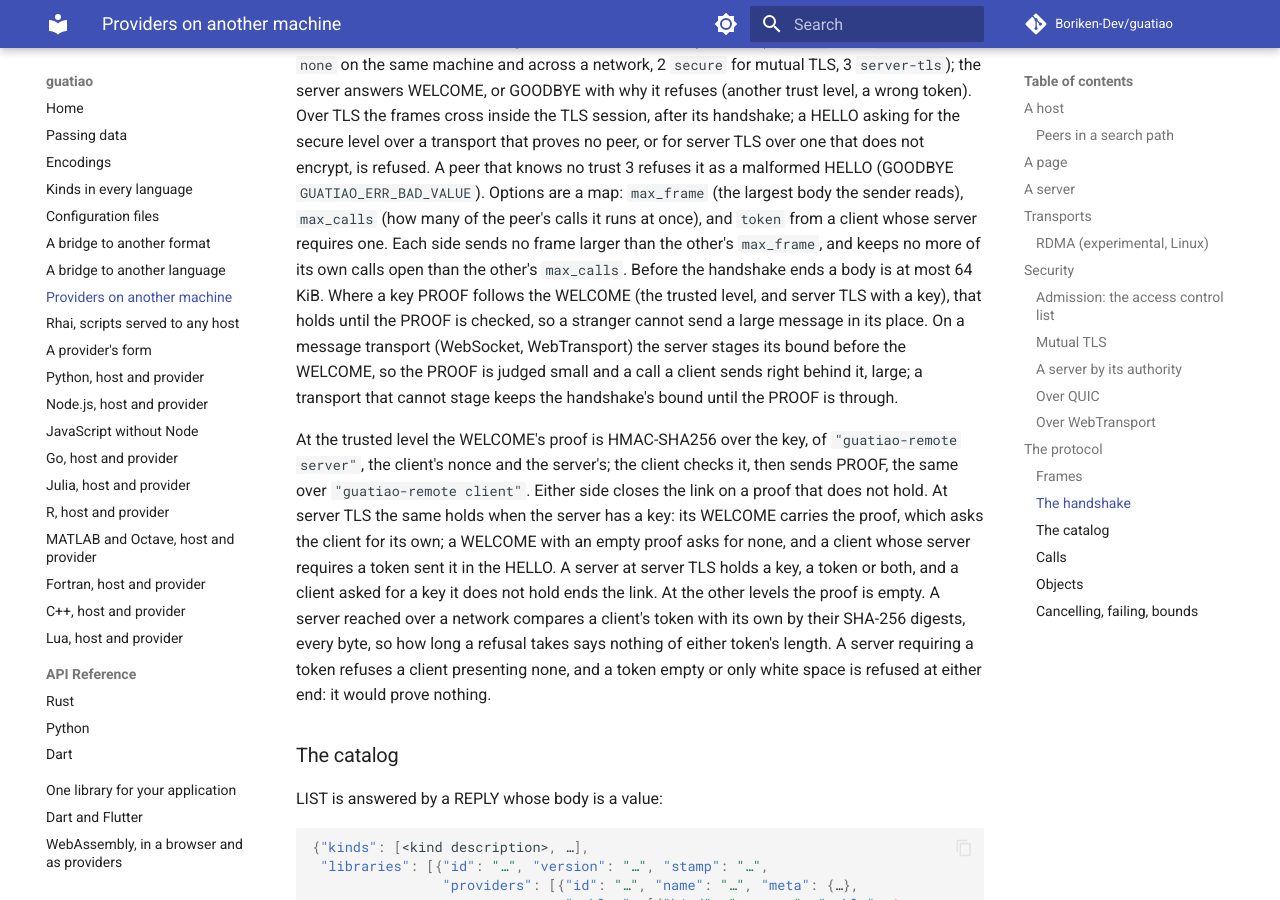
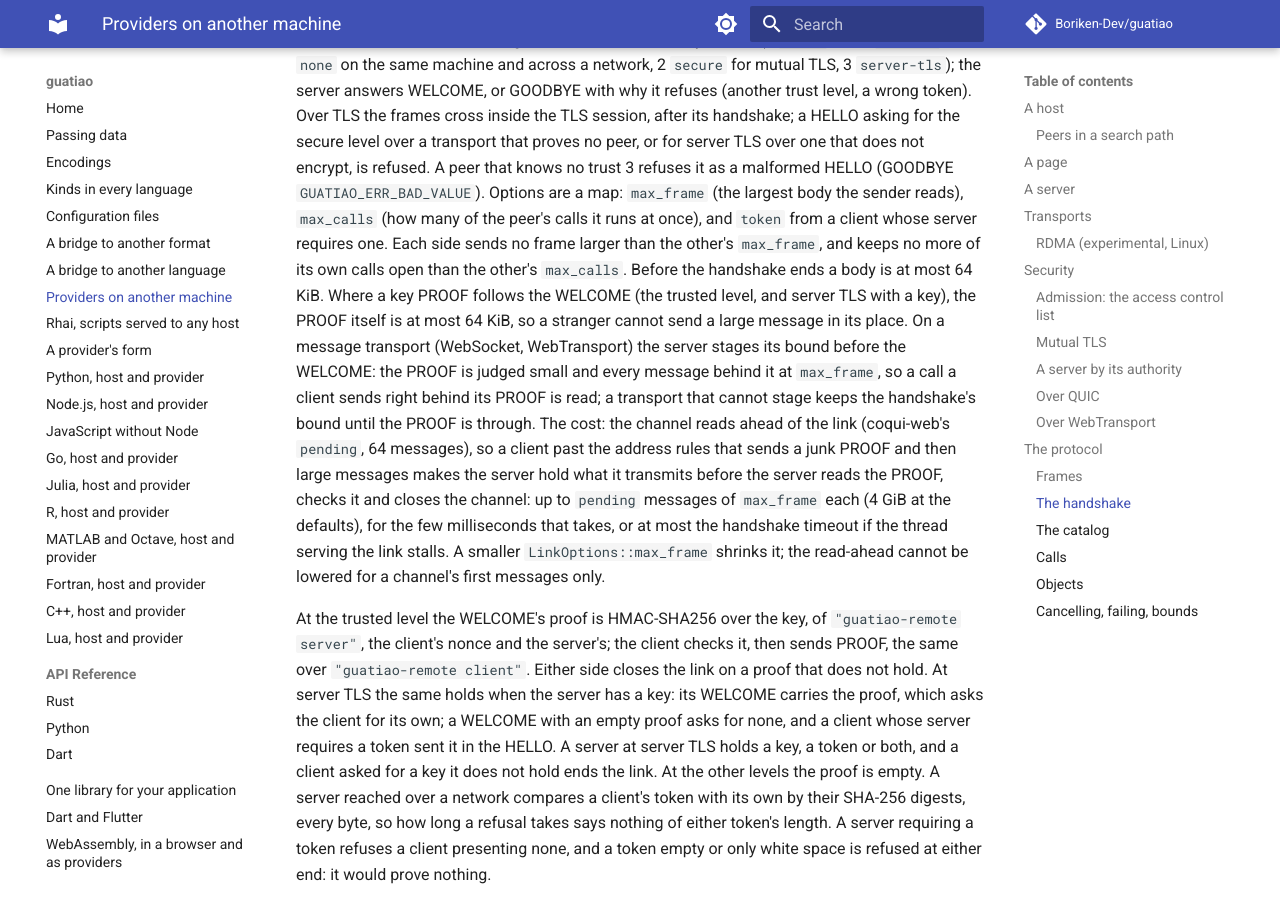
Before and after one commit to Boriken-Dev/guatiao, an MkDocs documentation site: the page built from docs/remote.md, in a window 1280 px wide and 900 px high, scrolled down 22491 px. Built offline with MkDocs 1.6.1 and Material for MkDocs 9.7.7, drawn with Linux system fonts in a browser that asks for light colours; comment, search, counter and statistics services are not loaded.

Commit message:
docs: say what a stranger can make a staged channel hold before its proof, and test the proof's place
coqui-web reads ahead up to its pending count and cannot lower it for a
channel's first messages, so the exposure is stated: up to that many
messages of max_frame until the proof is checked. The shipped header lists
the local-address options, Clone on WtConnect and set_max_frame_after.
Tests: a 3 MiB message where the proof goes is refused by the staged
bound, and a 1 MiB first message sent with the upgrade is refused.

```diff
--- a/docs/remote.md
+++ b/docs/remote.md
@@ -966,12 +966,21 @@ one. Each
 side sends no frame larger than the other's `max_frame`, and keeps no
 more of its own calls open than the other's `max_calls`. Before the
 handshake ends a body is at most 64 KiB. Where a key PROOF follows the
-WELCOME (the trusted level, and server TLS with a key), that holds until
-the PROOF is checked, so a stranger cannot send a large message in its
+WELCOME (the trusted level, and server TLS with a key), the PROOF itself
+is at most 64 KiB, so a stranger cannot send a large message in its
 place. On a message transport (WebSocket, WebTransport) the server
-stages its bound before the WELCOME, so the PROOF is judged small and a
-call a client sends right behind it, large; a transport that cannot stage
-keeps the handshake's bound until the PROOF is through.
+stages its bound before the WELCOME: the PROOF is judged small and every
+message behind it at `max_frame`, so a call a client sends right behind
+its PROOF is read; a transport that cannot stage keeps the handshake's
+bound until the PROOF is through. The cost: the channel reads ahead of
+the link (coqui-web's `pending`, 64 messages), so a client past the
+address rules that sends a junk PROOF and then large messages makes the
+server hold what it transmits before the server reads the PROOF, checks
+it and closes the channel: up to `pending` messages of `max_frame` each
+(4 GiB at the defaults), for the few milliseconds that takes, or at most
+the handshake timeout if the thread serving the link stalls. A smaller
+`LinkOptions::max_frame` shrinks it; the read-ahead cannot be lowered for
+a channel's first messages only.
 
 At the trusted level the WELCOME's proof is HMAC-SHA256 over the key, of
 `"guatiao-remote server"`, the client's nonce and the server's; the
```
Also changed, not shown: crates/guatiao-source-remote/AGENTS.md (+13 -3 lines), 1 other file.
